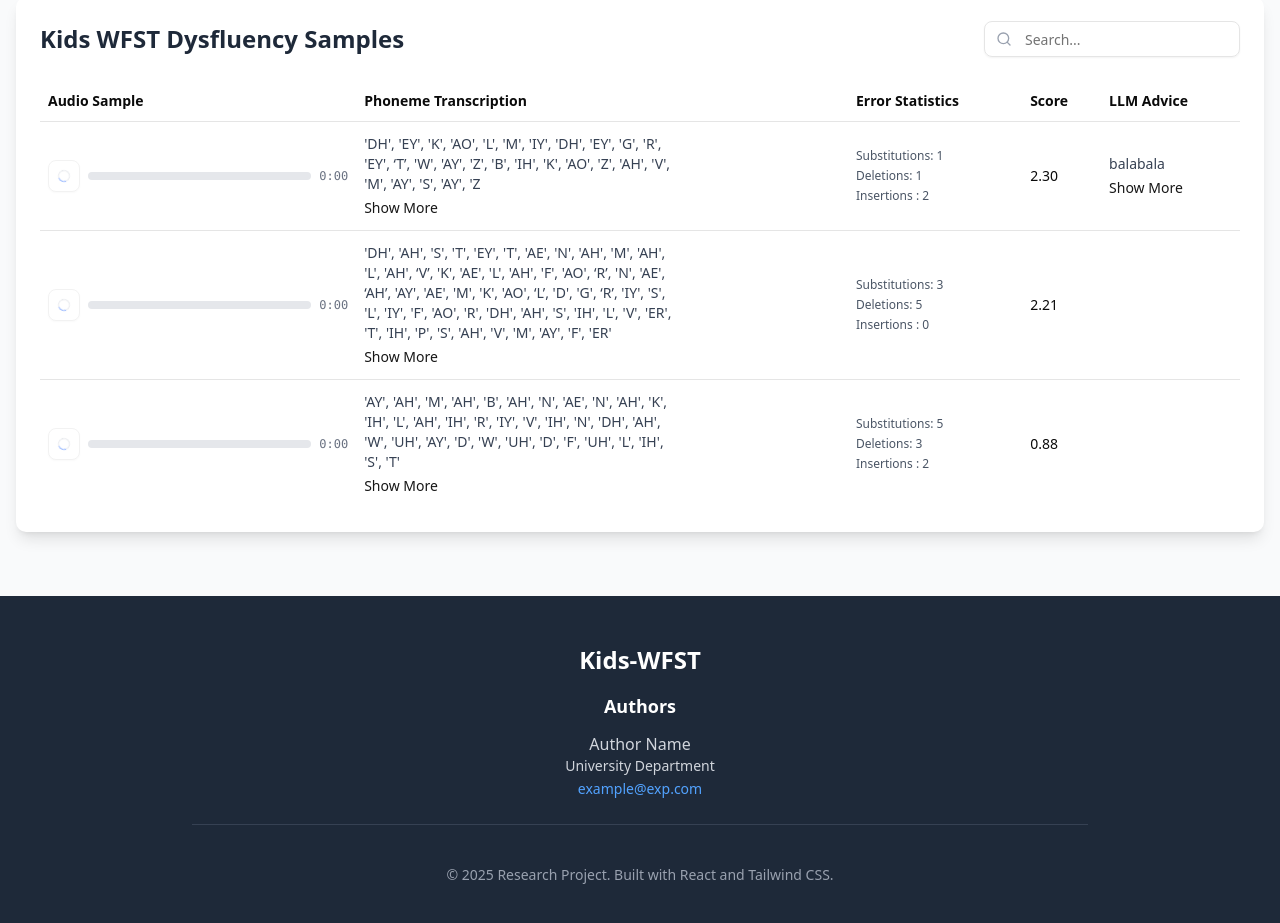
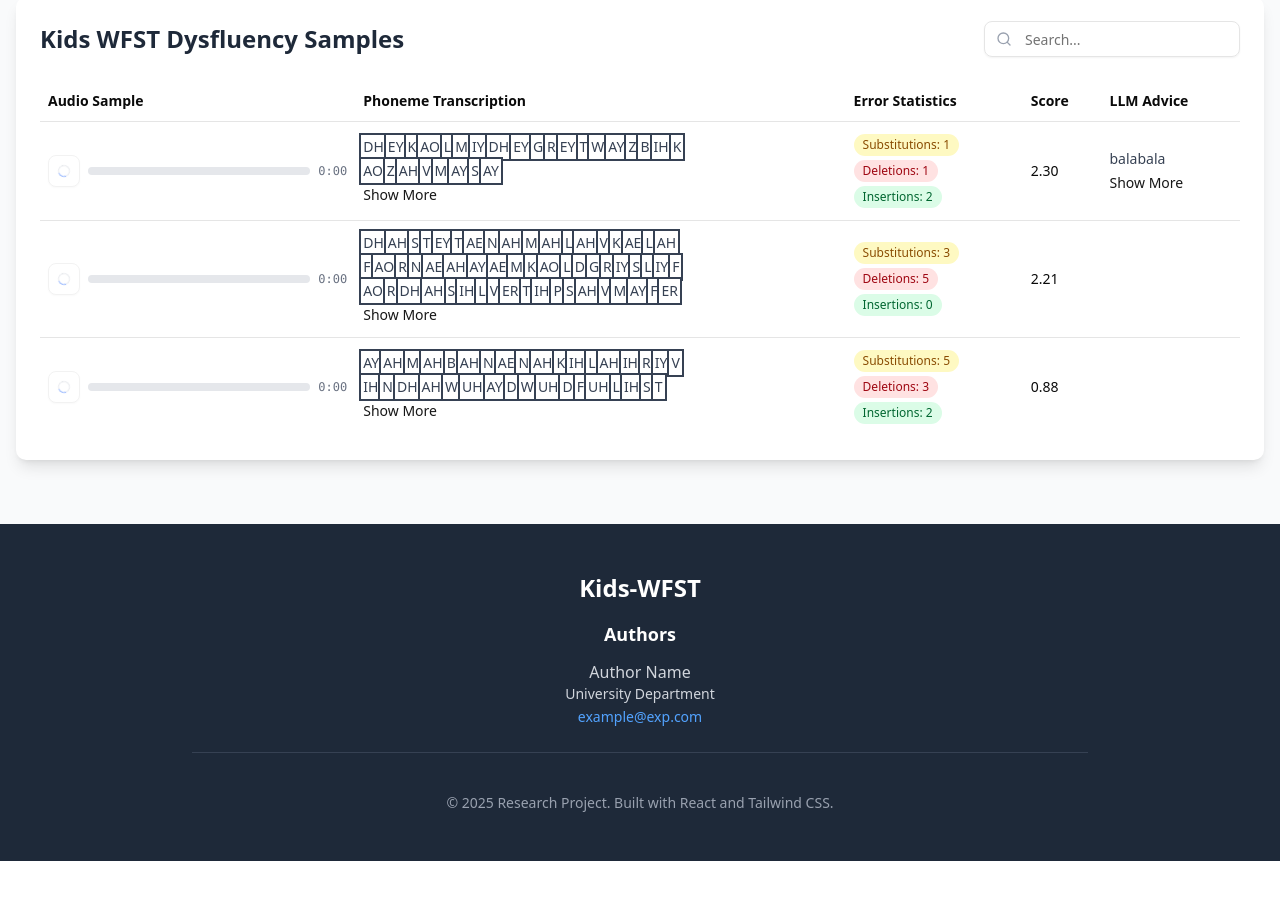
Before and after one commit to ChenxuKwok/kids-wfst-demo, a React (Vite) app: page / in a window 1280 px wide. Shown: the part 2220-3143 px from the top of the page. After the commit the page ends 3081 px from the top, so only its background shows below. Built offline with nearby package versions, Linux system fonts and the light colour scheme.

Commit message:
Add interactive dysfluency highlights

```diff
--- a/src/components/DataTable.jsx
+++ b/src/components/DataTable.jsx
@@ -1,4 +1,18 @@
 import React, { useState, useMemo } from 'react';
+
+export const RowHighlightContext = React.createContext({
+  highlight: null,
+  setHighlight: () => {}
+});
+
+const RowHighlightProvider = ({ children }) => {
+  const [highlight, setHighlight] = useState(null);
+  return (
+    <RowHighlightContext.Provider value={{ highlight, setHighlight }}>
+      {children}
+    </RowHighlightContext.Provider>
+  );
+};
 import {
   Table,
   TableBody,
@@ -118,13 +132,15 @@ const DataTable = ({
           <TableBody>
             {paginatedData.length > 0 ? (
               paginatedData.map((row, index) => (
-                <TableRow key={index} className="hover:bg-gray-50">
+                <RowHighlightProvider key={index}>
+                  <TableRow className="hover:bg-gray-50">
                     {visibleColumns.map((column) => (
                       <TableCell key={column.key} className="py-3">
                         {column.render ? column.render(row[column.key], row) : row[column.key]}
                       </TableCell>
                     ))}
                   </TableRow>
+                </RowHighlightProvider>
               ))
             ) : (
               <TableRow>
--- /dev/null
+++ b/src/components/ErrorStatsBadges.jsx
@@ -0,0 +1,35 @@
+import React, { useContext } from 'react';
+import { Badge } from '@/components/ui/badge';
+import { RowHighlightContext } from './DataTable';
+
+const colorMap = {
+  sub: 'bg-yellow-100 text-yellow-800',
+  del: 'bg-red-100 text-red-800',
+  ins: 'bg-green-100 text-green-800',
+};
+
+const ErrorStatsBadges = ({ stats = {} }) => {
+  const { setHighlight } = useContext(RowHighlightContext);
+  const items = [
+    { key: 'sub', label: 'Substitutions', value: stats.substitutions },
+    { key: 'del', label: 'Deletions', value: stats.deletions },
+    { key: 'ins', label: 'Insertions', value: stats.insertions },
+  ];
+
+  return (
+    <div className="flex flex-col space-y-1">
+      {items.map(item => (
+        <Badge
+          key={item.key}
+          className={`${colorMap[item.key]} cursor-pointer px-2 rounded-full w-fit`}
+          onMouseEnter={() => setHighlight(item.key)}
+          onMouseLeave={() => setHighlight(null)}
+        >
+          {item.label}: {item.value}
+        </Badge>
+      ))}
+    </div>
+  );
+};
+
+export default ErrorStatsBadges;
--- /dev/null
+++ b/src/components/HighlightedTranscription.jsx
@@ -0,0 +1,68 @@
+import React, { useMemo, useContext } from 'react';
+import { cn } from '@/lib/utils';
+import { RowHighlightContext } from './DataTable';
+
+// Parse transcription string with <DEL>, <SUB>, <INS> tags
+function parseTranscription(text) {
+  if (!text) return [];
+  const normalized = text.replace(/[`\u2018\u2019]/g, "'");
+  const regex = /<\\?DEL>|<\\?SUB>|<\\?INS>|'[^']+'/g;
+  const tokens = [];
+  let current = null;
+  for (const match of normalized.matchAll(regex)) {
+    const token = match[0];
+    switch (token) {
+      case '<DEL>':
+        current = 'del';
+        break;
+      case '<\\DEL>':
+        current = null;
+        break;
+      case '<SUB>':
+        current = 'sub';
+        break;
+      case '<\\SUB>':
+        current = null;
+        break;
+      case '<INS>':
+        current = 'ins';
+        break;
+      case '<\\INS>':
+        current = null;
+        break;
+      default:
+        tokens.push({ text: token.replace(/'/g, ''), type: current });
+    }
+  }
+  return tokens;
+}
+
+const colorMap = {
+  del: 'bg-red-100 text-red-800',
+  sub: 'bg-yellow-100 text-yellow-800',
+  ins: 'bg-green-100 text-green-800',
+};
+
+const HighlightedTranscription = ({ text }) => {
+  const tokens = useMemo(() => parseTranscription(text), [text]);
+  const { highlight } = useContext(RowHighlightContext);
+  return (
+    <p className="text-sm text-gray-700 flex flex-wrap gap-1">
+      {tokens.map((tok, idx) => (
+        <span
+          key={idx}
+          data-type={tok.type}
+          className={cn(
+            tok.type && colorMap[tok.type],
+            tok.type && 'px-1 rounded',
+            highlight === tok.type && 'ring-2 ring-offset-2'
+          )}
+        >
+          {tok.text}
+        </span>
+      ))}
+    </p>
+  );
+};
+
+export default HighlightedTranscription;
--- /dev/null
+++ b/src/components/TranscriptionCell.jsx
@@ -0,0 +1,27 @@
+import React, { useState } from 'react';
+import { Button } from '@/components/ui/button';
+import { cn } from '@/lib/utils';
+import HighlightedTranscription from './HighlightedTranscription';
+
+const TranscriptionCell = ({ text, lines = 2 }) => {
+  const [expanded, setExpanded] = useState(false);
+  if (!text) return null;
+
+  const toggle = () => setExpanded(prev => !prev);
+  const clamped = expanded ? '' : `line-clamp-${lines}`;
+
+  return (
+    <div className="space-y-1 max-w-xs">
+      <div className={cn('whitespace-pre-wrap', clamped)}>
+        <HighlightedTranscription text={text} />
+      </div>
+      {text.length > 0 && (
+        <Button variant="link" size="sm" className="p-0 h-auto" onClick={toggle}>
+          {expanded ? 'Show Less' : 'Show More'}
+        </Button>
+      )}
+    </div>
+  );
+};
+
+export default TranscriptionCell;
--- a/src/data/audio-table-config.jsx
+++ b/src/data/audio-table-config.jsx
@@ -1,6 +1,9 @@
 import React from 'react';
 import InlineAudioPlayer from '../components/InlineAudioPlayer';
 import ExpandableText from '../components/ExpandableText';
+import HighlightedTranscription from '../components/HighlightedTranscription';
+import ErrorStatsBadges from '../components/ErrorStatsBadges';
+import TranscriptionCell from '../components/TranscriptionCell';
 import preprocessedData from '../assets/preprocessedData.json';
 import sample1Audio from '../assets/audio/sample_1.wav';
 import sample2Audio from '../assets/audio/sample_2.wav';
@@ -37,7 +40,7 @@ export const audioTableConfig = {
           header: 'Phoneme Transcription',
           sortable: false,
           render: (value) => (
-            <ExpandableText text={value} />
+            <TranscriptionCell text={value} />
           )
         },
         // Detailed Error Statistics
@@ -46,11 +49,7 @@ export const audioTableConfig = {
           header: 'Error Statistics',
           sortable: false,
           render: (stats) => (
-            <div className="flex flex-col space-y-1">
-              <div className="text-xs text-gray-600">Substitutions: {stats.substitutions}</div>
-              <div className="text-xs text-gray-600">Deletions: {stats.deletions}</div>
-              <div className="text-xs text-gray-600">Insertions : {stats.insertions}</div>
-            </div>
+            <ErrorStatsBadges stats={stats} />
           )
         },
         // score
```
Lines whose indentation alone changed are shown as unchanged.
